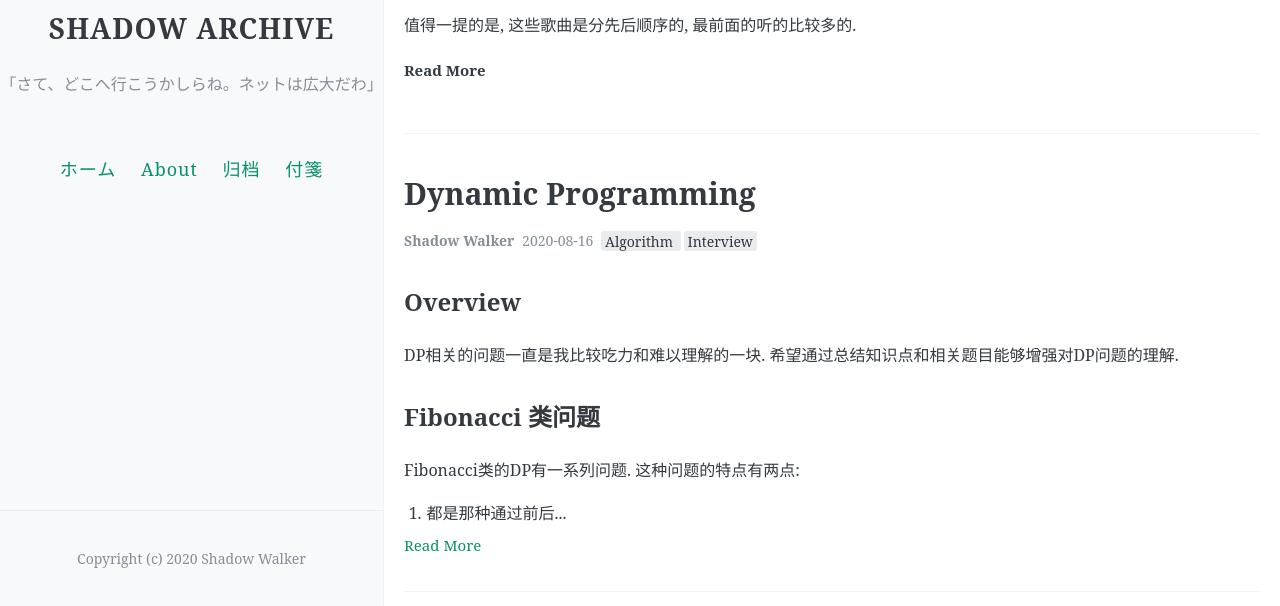
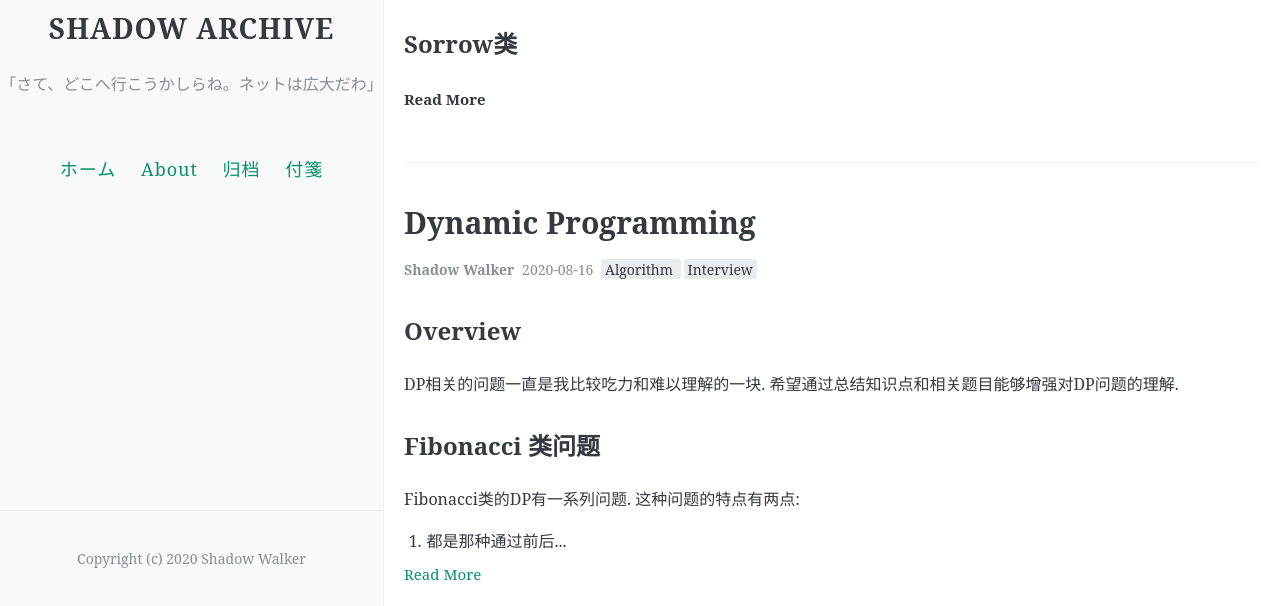
Before and after one commit to AsheBlade/ShadowArchive, a Jekyll site: the page built from index.html, in a window 1280 px wide and 900 px high, cut to the strip 294-900 px from the top of the window. Built offline with Jekyll 4.4.1, drawn with Linux system fonts in a browser that asks for light colours; the list of posts is cut into pages by our own code; comment, search, counter and statistics services are not loaded.

Commit message:
Update 2020-08-16-MusicIEnjoy.md

```diff
--- a/_posts/2020-08-16-MusicIEnjoy.md
+++ b/_posts/2020-08-16-MusicIEnjoy.md
@@ -16,15 +16,16 @@
 非常喜欢的意思是会一直放在身边, 有空就拿出来听听. 这些都是听了至少有5-6年的曲子.
 个人的一点收藏, 与你分享, 希望你喜欢.
 
-值得一提的是, 这些歌曲是分先后顺序的, 最前面的听的比较多的.
+## Sorrow类
 
-## Jocelyn Pook - Hell, Fire & Damnation
+### Jocelyn Pook - Hell, Fire & Damnation
 
-来源自库布里克的电影: eyes wide shut. 电影我也非常喜欢. 这个曲子伴我度过了许多个黑色的夜, 让我享受孤独之中的宁静.
+来源自库布里克的电影: eyes wide shut. 电影我也非常喜欢. 喜欢这种苍凉悲怆的感觉,这个曲子伴我度过了许多个黑色的夜, 让我享受孤独之中的宁静.
 
-### live版
+**live版**
+
 {% include googleDrivePlayer.html id=page.driveId %}
 
-### Audio Only 版
+**Audio Only 版**
 
 {% include googleDrivePlayer.html id=page.driveId2 %}
```
